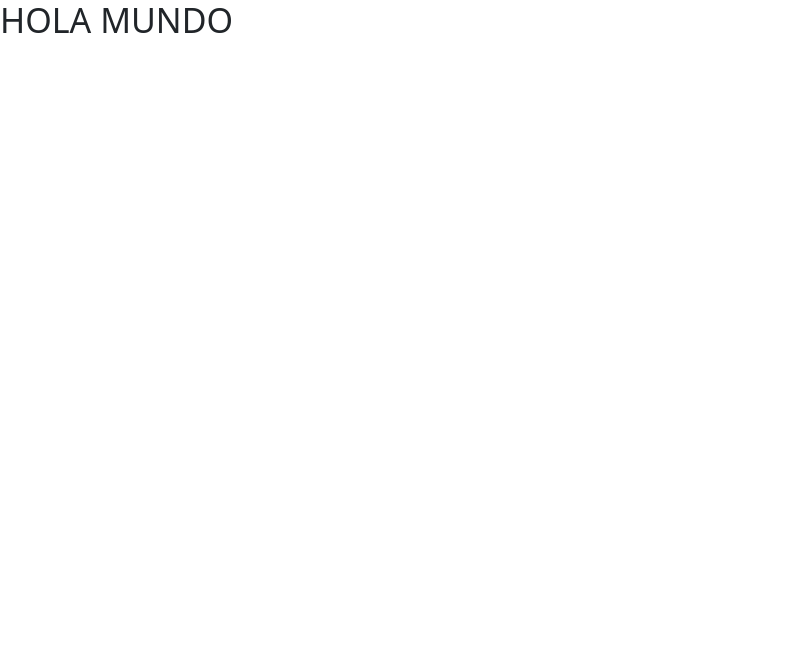
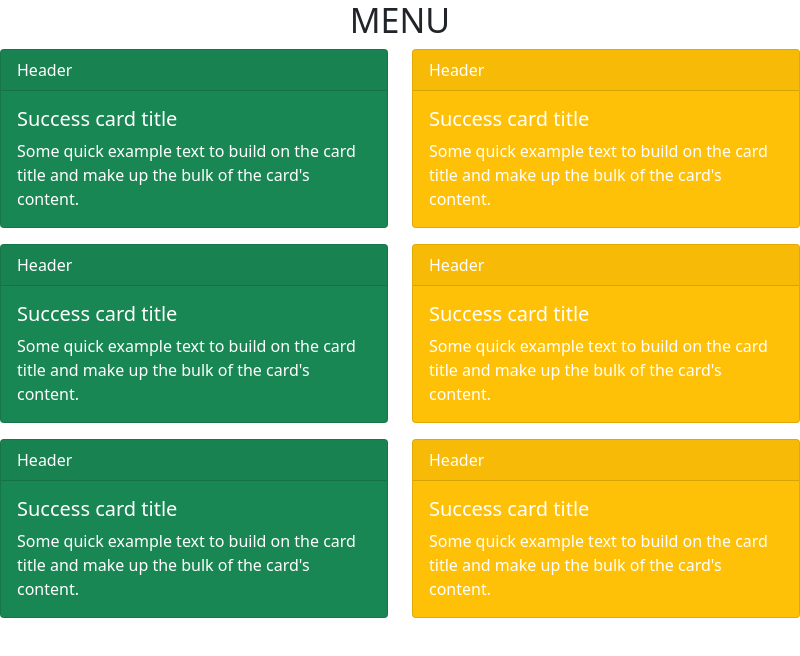
Before and after one commit to octavio911/crear-aplicacion-electron, an Electron app: page views/dashboard.html in a window 800 px wide. Drawn offline with Linux system fonts and the light colour scheme.

Commit message:
added cards test
Signed-off-by: octavio911 <octavio911@live.com.mx>

```diff
--- a/index.js
+++ b/index.js
@@ -8,6 +8,7 @@ let secondaryWindow;
 let mainWindow;
 const icon = path.join(__dirname, 'electron.ico');
 
+//MENU QUE APARECE EN LA BARRA DE NOTIFICACIONES DEL SISTEMA OPERATIVO
 const contextMenu = Menu.buildFromTemplate([
 	{
 		label: 'MENU PERSONALIZADO 1',
@@ -66,6 +67,7 @@ function showNotification(message) {
 	new Notification({ title: 'NOTIFICACION', body: message }).show()
 }
 
+//VENTANA SECUNDARIA CON OTRA DIMENCION
 function sWindow() {
 	secondaryWindow = new BrowserWindow({
 		width: 1300,
--- a/views/dashboard.html
+++ b/views/dashboard.html
@@ -16,9 +16,72 @@
 
 <body>
     <div>
-	    <h1>HOLA MUNDO</h1>
+        <h1 class="text-center">MENU</h1>
     </div>
-
+    <div class="">
+        <div class="row">
+            <div class="col-12 col-md-6 col-lg-4 col-xl-3">
+                <div class="card text-white bg-success mb-3" >
+                    <div class="card-header">Header</div>
+                    <div class="card-body">
+                        <h5 class="card-title">Success card title</h5>
+                        <p class="card-text">Some quick example text to build on the card title and make up the bulk of
+                            the card's content.</p>
+                    </div>
+                </div>
+            </div>
+            <div class="col-12 col-md-6 col-lg-4 col-xl-3">
+                <div class="card text-white bg-warning mb-3" >
+                    <div class="card-header">Header</div>
+                    <div class="card-body">
+                        <h5 class="card-title">Success card title</h5>
+                        <p class="card-text">Some quick example text to build on the card title and make up the bulk of
+                            the card's content.</p>
+                    </div>
+                </div>
+            </div>
+            <div class="col-12 col-md-6 col-lg-4 col-xl-3">
+                <div class="card text-white bg-success mb-3" >
+                    <div class="card-header">Header</div>
+                    <div class="card-body">
+                        <h5 class="card-title">Success card title</h5>
+                        <p class="card-text">Some quick example text to build on the card title and make up the bulk of
+                            the card's content.</p>
+                    </div>
+                </div>
+            </div>
+            <div class="col-12 col-md-6 col-lg-4  col-xl-3">
+                <div class="card text-white bg-warning mb-3" >
+                    <div class="card-header">Header</div>
+                    <div class="card-body">
+                        <h5 class="card-title">Success card title</h5>
+                        <p class="card-text">Some quick example text to build on the card title and make up the bulk of
+                            the card's content.</p>
+                    </div>
+                </div>
+            </div>
+            <div class="col-12 col-md-6 col-lg-4  col-xl-3">
+                <div class="card text-white bg-success mb-3" >
+                    <div class="card-header">Header</div>
+                    <div class="card-body">
+                        <h5 class="card-title">Success card title</h5>
+                        <p class="card-text">Some quick example text to build on the card title and make up the bulk of
+                            the card's content.</p>
+                    </div>
+                </div>
+            </div>
+            <div class="col-12 col-md-6 col-lg-4  col-xl-3">
+                <div class="card text-white bg-warning mb-3" >
+                    <div class="card-header">Header</div>
+                    <div class="card-body">
+                        <h5 class="card-title">Success card title</h5>
+                        <p class="card-text">Some quick example text to build on the card title and make up the bulk of
+                            the card's content.</p>
+                    </div>
+                </div>
+            </div>
+        </div>
+    </div>
 
     <script>
         let formValues = {};
@@ -36,11 +99,8 @@
                             event.preventDefault()
                             event.stopPropagation()
 
-
-						}else{
-
+                        } else {
                             event.preventDefault()
-
                         }
 
                         form.classList.add('was-validated')
@@ -48,9 +108,7 @@
                     }, false)
                     //
                 })
-
         })()
-
 
     </script>
 
```
Lines whose indentation alone changed are shown as unchanged.
